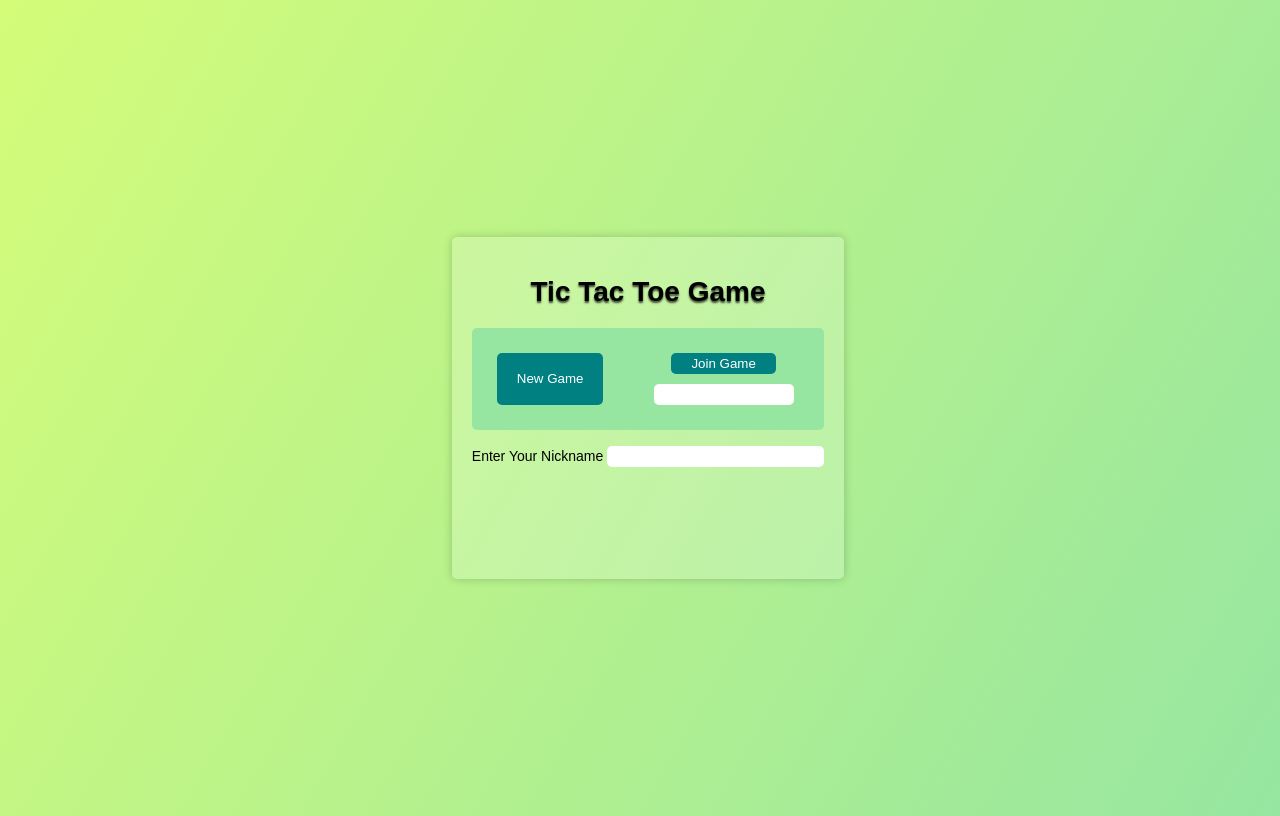
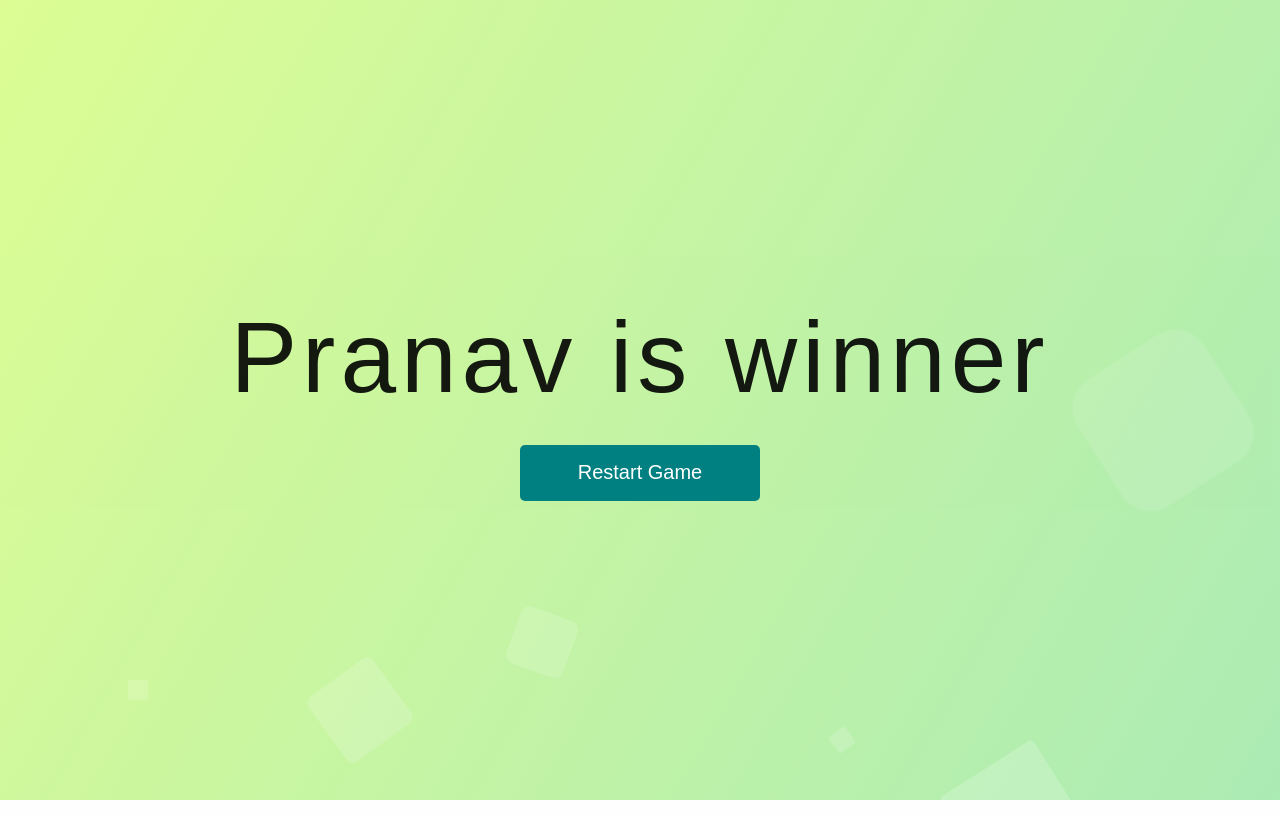
Before and after one commit to jadhavhpranav1121/Multiplayer-game-websocket, a website: page public/index.html in a window 1280 px wide. Drawn offline with Linux system fonts and the light colour scheme.

Commit message:
Added Winner Page and home page some design changes

```diff
--- a/public/client.js
+++ b/public/client.js
@@ -16,6 +16,9 @@ const btnNickName=document.getElementById("btnNickName");
 const txtNickName=document.getElementById("txtNickName");
 const divOptions=document.getElementById("divOptions");
 const result=document.getElementById("result");
+const restart=document.getElementById("restart");
+let container=document.getElementsByClassName('container')[0];
+let winner=document.getElementsByClassName('winner')[0];
 
 btnCreate.addEventListener("click",e=>{
     if(txtNickName.value===''){
@@ -28,7 +31,13 @@ btnCreate.addEventListener("click",e=>{
         "nickname":txtNickName.value
     }
     ws.send(JSON.stringify(payLoad));
+});
+
+restart.addEventListener("click",(e)=>{
+    container.style.display="block";
+    winner.style.display="none";
 })
+
 btnJoin.addEventListener("click",e=>{
     if(gameId===null){
         gameId=txtGameId.value;
@@ -130,6 +139,8 @@ ws.onmessage=message=>{
         for(let i=1;i<=9;i++){
             document.getElementById("ball"+i).style.pointerEvents='none';
         }
+        container.style.display="none";
+        winner.style.display="flex";
     }
     if(response.method=='playReply'){
         game=response.game;
--- a/public/index.html
+++ b/public/index.html
@@ -8,7 +8,23 @@
     <title>Multiplayer Tic Tac Toe Game</title>
 </head>
 <body>
+
+    <div class="area">
+        <ul class="circles">
+                <li></li>
+                <li></li>
+                <li></li>
+                <li></li>
+                <li></li>
+                <li></li>
+                <li></li>
+                <li></li>
+                <li></li>
+                <li></li>
+        </ul>
+    </div>
    <div class="container">
+
     <h1 class="title">Tic Tac Toe Game</h1>
     <div class="inputBox">
 
@@ -24,7 +40,7 @@
     </div>
 
     <br>
-    <label for="txtNickName" id="labelNickname">Enter Your Nickname</button>
+    <label for="txtNickName" id="labelNickname">Enter Your Nickname:-  </button>
     <input type="text" id="txtNickName">
     <p id="id"></p>
     <div class="row">
@@ -33,7 +49,6 @@
             <div id="divOptions"></div>
         </div>
         <div id="divBoard"></div>
-        <p id="result"></p>
     </div>
 
 
@@ -42,6 +57,10 @@
     </div> -->
    </div>
 
+   <div class="winner">
+      <p id="result">Pranav is winner</p>
+      <button id="restart">Restart Game</button>
+   </div>
     <script src="client.js"></script>
 </body>
 </html>
--- a/public/style.css
+++ b/public/style.css
@@ -12,7 +12,11 @@
   --textShadow: 0 2px 2px rgba(0, 0, 0, 0.7);
   --boxShadow: 0 0px 10px rgba(0, 0, 0, 0.2);
 }
-
+*{
+  padding: 0;
+  margin:0;
+  box-sizing: content-box;
+}
 body {
   background-color: var(--bg-color);
   font-family: "Lato", sans-serif;
@@ -30,12 +34,131 @@ body {
 }
 
 
+.area{
+  z-index: -1;
+}
+.circles{
+  position: absolute;
+  top: 0;
+  left: 0;
+  width: 100%;
+  height: 100%;
+  overflow: hidden;
+}
+
+.circles li{
+  position: absolute;
+  display: block;
+  list-style: none;
+  width: 20px;
+  height: 20px;
+  background: rgba(255, 255, 255, 0.2);
+  animation: animate 25s linear infinite;
+  bottom: -150px;
+
+}
+
+.circles li:nth-child(1){
+  left: 25%;
+  width: 80px;
+  height: 80px;
+  animation-delay: 0s;
+}
+
+
+.circles li:nth-child(2){
+  left: 10%;
+  width: 20px;
+  height: 20px;
+  animation-delay: 2s;
+  animation-duration: 12s;
+}
+
+.circles li:nth-child(3){
+  left: 70%;
+  width: 20px;
+  height: 20px;
+  animation-delay: 4s;
+}
+
+.circles li:nth-child(4){
+  left: 40%;
+  width: 60px;
+  height: 60px;
+  animation-delay: 0s;
+  animation-duration: 18s;
+}
+
+.circles li:nth-child(5){
+  left: 65%;
+  width: 20px;
+  height: 20px;
+  animation-delay: 0s;
+}
+
+.circles li:nth-child(6){
+  left: 75%;
+  width: 110px;
+  height: 110px;
+  animation-delay: 3s;
+}
+
+.circles li:nth-child(7){
+  left: 35%;
+  width: 150px;
+  height: 150px;
+  animation-delay: 7s;
+}
+
+.circles li:nth-child(8){
+  left: 50%;
+  width: 25px;
+  height: 25px;
+  animation-delay: 15s;
+  animation-duration: 45s;
+}
+
+.circles li:nth-child(9){
+  left: 20%;
+  width: 15px;
+  height: 15px;
+  animation-delay: 2s;
+  animation-duration: 35s;
+}
+
+.circles li:nth-child(10){
+  left: 85%;
+  width: 150px;
+  height: 150px;
+  animation-delay: 0s;
+  animation-duration: 11s;
+}
+
+
+
+@keyframes animate {
+
+  0%{
+      transform: translateY(0) rotate(0deg);
+      opacity: 1;
+      border-radius: 0;
+  }
+
+  100%{
+      transform: translateY(-1000px) rotate(720deg);
+      opacity: 0;
+      border-radius: 50%;
+  }
+
+}
+
 .container {
-  background-color: rgba(255, 255, 255, 0.2);
+  background-color: rgba(255, 255, 255, 0.305);
   padding: 20px;
   border-radius: 5px;
   text-align: center;
   box-shadow: var(--boxShadow);
+  display: none;
 }
 
 .title{
@@ -47,6 +170,35 @@ body {
 .heading{
   width: 150px;
   height: 50px;
+}
+
+label{
+  font-weight: bold;
+}
+
+#restart{
+  width:200px;
+  height: 50px;
+  font-size: 20px;
+}
+
+#result {
+  margin-bottom: 30px;
+  color: hsla(0, 0%, 0%, .9);
+  font: normal 100px Varela Round, sans-serif;
+  left: 0;
+  letter-spacing: 5px;
+  text-align: center;
+}
+
+.winner{
+  display: flex;
+  justify-content: center;
+  align-items: center;
+  width:100vw;
+  height: 100vh;
+  background: rgba(255, 255, 255, 0.2);
+  flex-direction: column;
 }
 
 #divPlayers,#divOptions{
@@ -139,3 +291,6 @@ button:hover {
   transform: translateY(-2px);
   background-color: rgb(0, 184, 184);
 }
+
+
+/* background */
```
